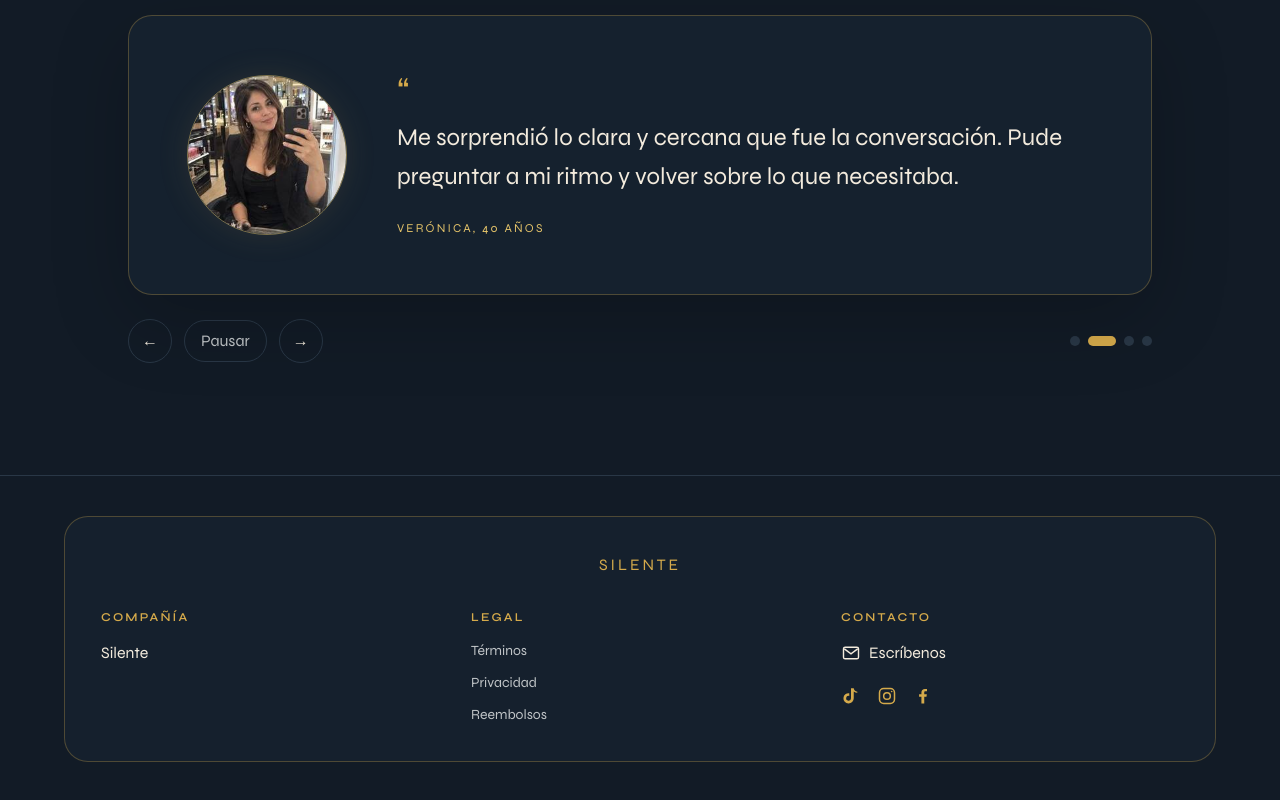
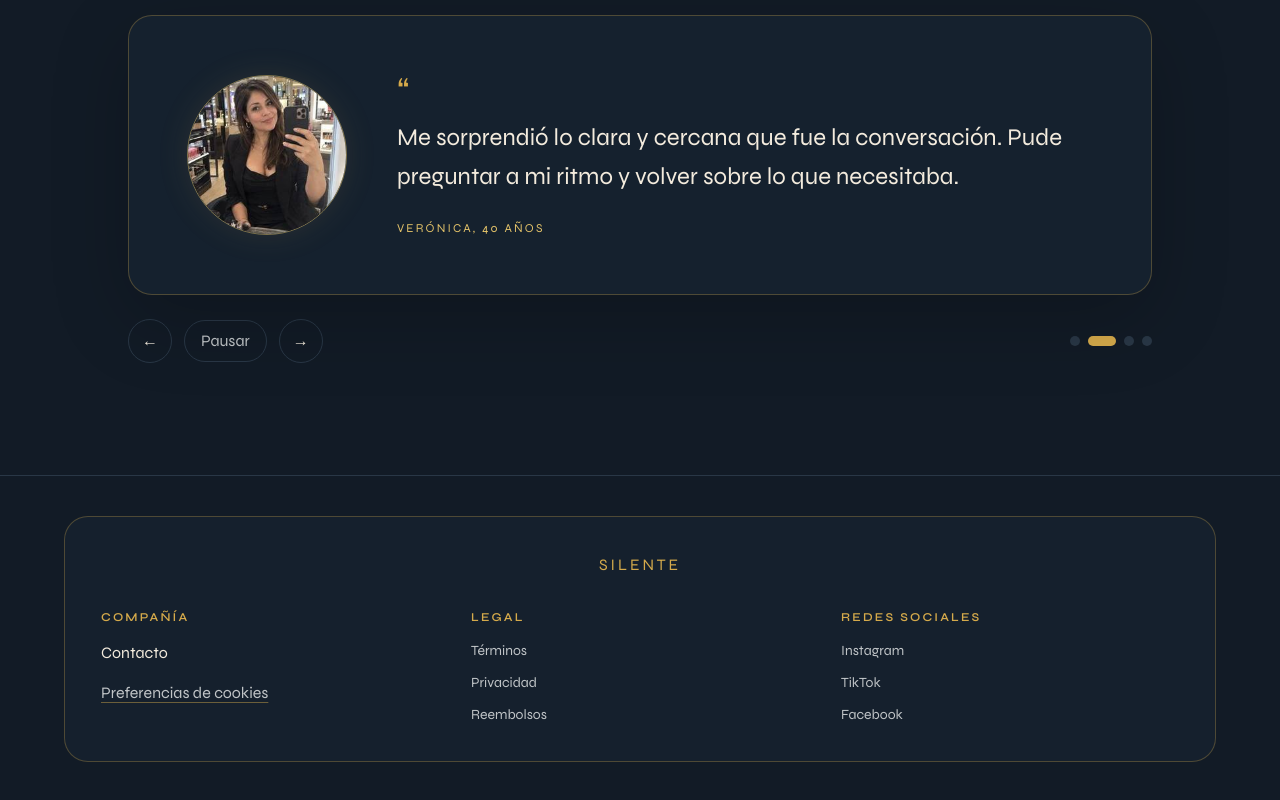
Before and after one commit to ElCopyPaste/silente-web, a Next.js app: page / in a window 1280 px wide. Shown: the part 4428-5228 px from the top of the page. Built offline with nearby package versions, Linux system fonts and the light colour scheme.

Commit message:
Mover contacto y preferencias de cookies a Compañía

```diff
--- a/components/SiteFooter.tsx
+++ b/components/SiteFooter.tsx
@@ -1,4 +1,5 @@
 const basePath = process.env.NEXT_PUBLIC_BASE_PATH ?? "";
+import { CookiePreferences } from "@/components/CookiePreferences";
 
 function SocialIcon({ name }: { name: "TikTok" | "Instagram" | "Facebook" }) {
   if (name === "TikTok") {
@@ -18,7 +19,8 @@ export function SiteFooter() {
         <div className="mt-8 grid gap-8 text-center sm:grid-cols-3 sm:text-left">
           <section>
             <h2 className="text-xs font-semibold uppercase tracking-[.18em] text-[var(--silente-gold)]">Compañía</h2>
-            <a className="mt-4 inline-block text-sm text-[var(--silente-ivory)] transition-colors hover:text-[var(--silente-gold-light)]" href={`${basePath}/`}>Silente</a>
+            <a className="mt-4 block text-sm text-[var(--silente-ivory)] transition-colors hover:text-[var(--silente-gold-light)]" href="mailto:contacto@logika.cl">Contacto</a>
+            <CookiePreferences />
           </section>
           <section>
             <h2 className="text-xs font-semibold uppercase tracking-[.18em] text-[var(--silente-gold)]">Legal</h2>
@@ -29,18 +31,12 @@ export function SiteFooter() {
             </nav>
           </section>
           <section>
-            <h2 className="text-xs font-semibold uppercase tracking-[.18em] text-[var(--silente-gold)]">Contacto</h2>
-            <a href="mailto:comercial@silente.cl" aria-label="Escríbenos por correo" title="Escríbenos por correo" className="mt-4 inline-flex items-center gap-2 text-sm text-[var(--silente-ivory)] transition-colors hover:text-[var(--silente-gold-light)]">
-              <svg aria-hidden="true" viewBox="0 0 24 24" className="h-5 w-5 fill-none stroke-current" strokeWidth="1.7"><rect x="3" y="5" width="18" height="14" rx="2" /><path d="m4 7 8 6 8-6" /></svg>
-              Escríbenos
-            </a>
-            <div aria-label="Redes sociales" className="mt-4 flex justify-center gap-4 sm:justify-start">
-              {(["TikTok", "Instagram", "Facebook"] as const).map((name) => (
-                <a key={name} href="#" aria-label={name} title={name} className="text-[var(--silente-gold)] transition-colors hover:text-[var(--silente-gold-light)]">
-                  <SocialIcon name={name} />
-                </a>
-              ))}
-            </div>
+            <h2 className="text-xs font-semibold uppercase tracking-[.18em] text-[var(--silente-gold)]">Redes sociales</h2>
+            <nav aria-label="Redes sociales" className="mt-4 flex flex-col items-center gap-3 text-sm text-[var(--silente-muted)] sm:items-start">
+              <a className="transition-colors hover:text-[var(--silente-ivory)]" href="#">Instagram</a>
+              <a className="transition-colors hover:text-[var(--silente-ivory)]" href="#">TikTok</a>
+              <a className="transition-colors hover:text-[var(--silente-ivory)]" href="#">Facebook</a>
+            </nav>
           </section>
         </div>
       </div>
```
